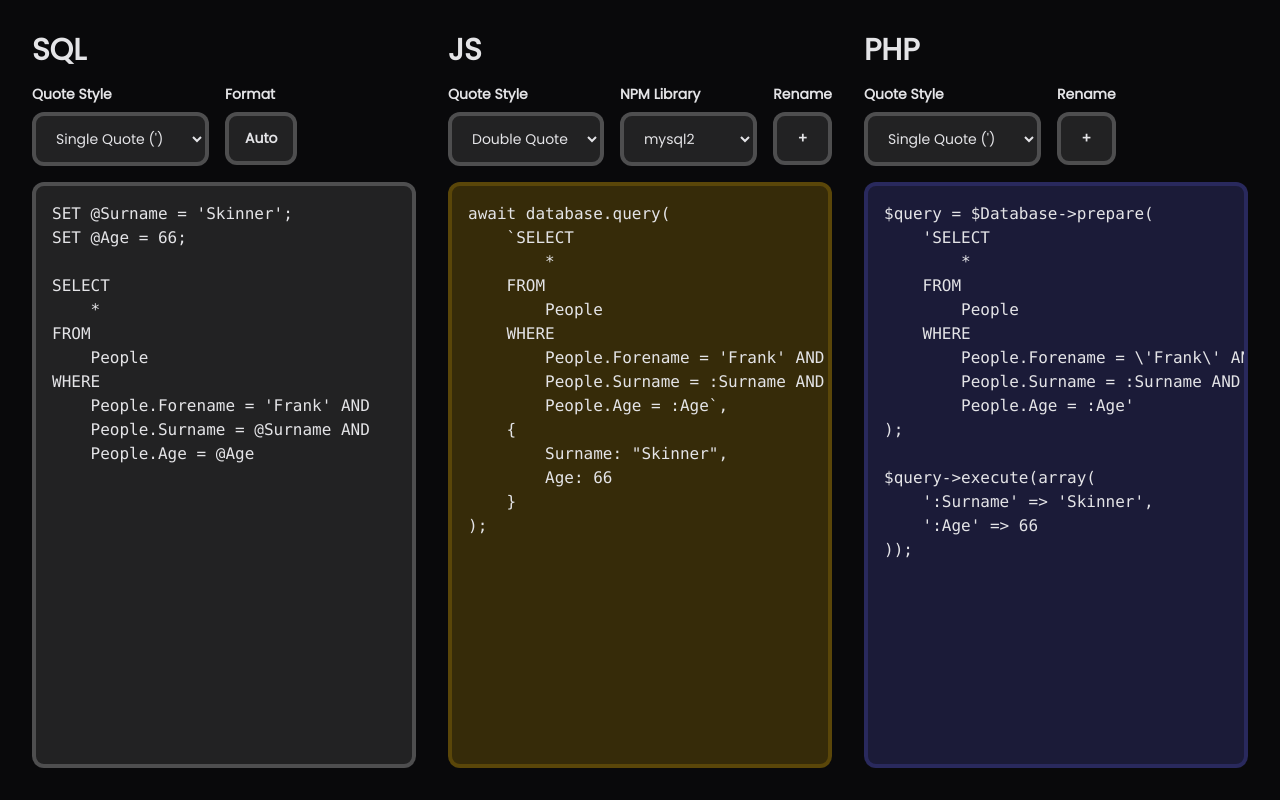
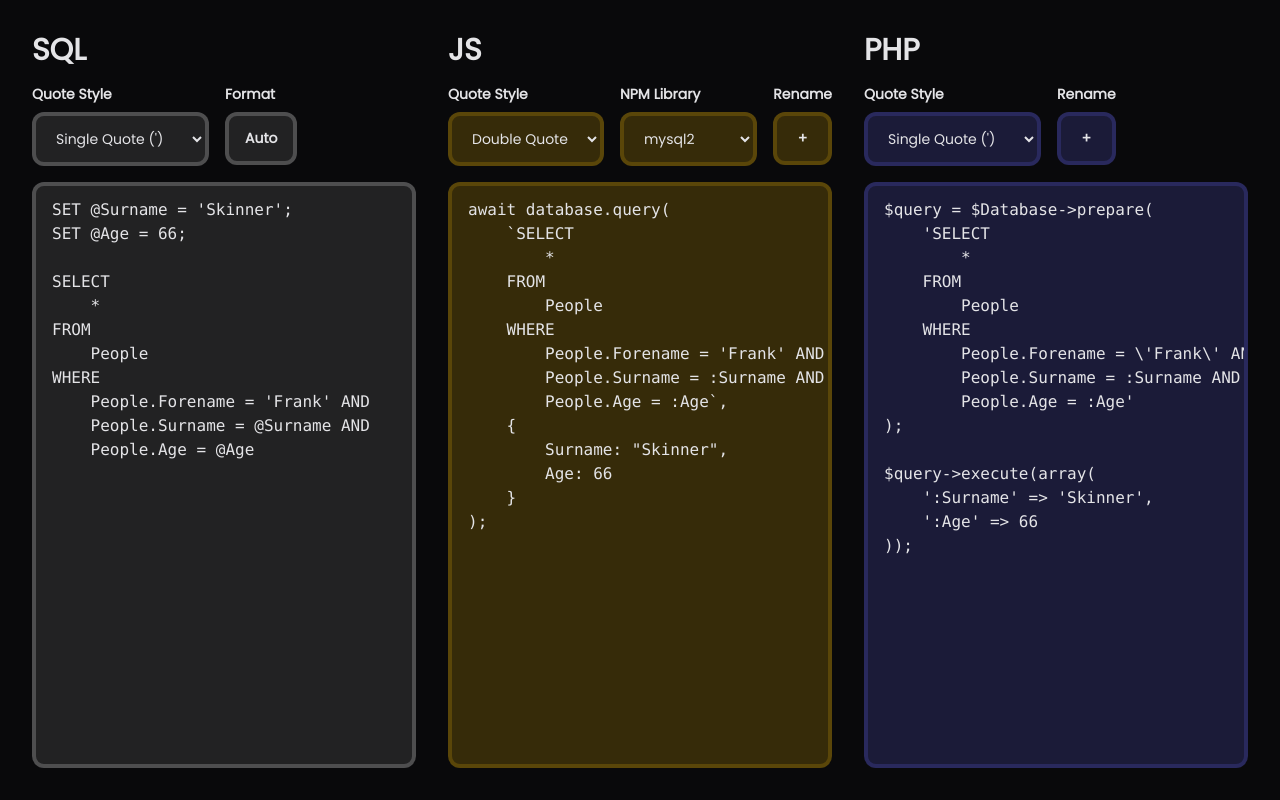
Before and after one commit to lukesrw/sql-converter, a Next.js app: page / in a window 1280 px wide. Built offline with nearby package versions, Linux system fonts and the light colour scheme.

Commit message:
Updated inputs to use variants

```diff
--- a/src/components/Button.tsx
+++ b/src/components/Button.tsx
@@ -1,19 +1,17 @@
 import { ButtonHTMLAttributes, PropsWithChildren } from "react";
 import { twMerge } from "tailwind-merge";
-import { INPUT_VARIANTS } from "./Inputs/Variants";
+import { BUTTON_VARIANTS, INPUT_VARIANTS } from "./Inputs/Variants";
 
 export interface ButtonProps
     extends PropsWithChildren,
-        Pick<ButtonHTMLAttributes<HTMLButtonElement>, "onClick" | "className" | "style"> {}
+        Pick<ButtonHTMLAttributes<HTMLButtonElement>, "onClick" | "className" | "style"> {
+    variant: keyof typeof BUTTON_VARIANTS;
+}
 
 export function Button(props: ButtonProps) {
     return (
         <button
-            className={twMerge(
-                INPUT_VARIANTS.base,
-                "flex justify-center items-center hover:bg-white/20 disabled:hover:bg-white/10 active:bg-white/40 border-4 hover:border-white/40 active:border-white/80 disabled:hover:border-white/20 disabled:opacity-50 rounded-xl mt-2 font-bold",
-                props.className
-            )}
+            className={twMerge(BUTTON_VARIANTS[props.variant || "base"], props.className)}
             style={{
                 lineHeight: "normal",
                 ...props.style
--- a/src/components/Controls/NPMLibrary.tsx
+++ b/src/components/Controls/NPMLibrary.tsx
@@ -1,8 +1,10 @@
 import { Dispatch, SetStateAction } from "react";
 import { Label } from "../Label";
 import { Select } from "../Inputs/Select";
+import { INPUT_VARIANTS } from "../Inputs/Variants";
 
 export interface NPMLibraryProps {
+    variant: keyof typeof INPUT_VARIANTS;
     library: string;
     setLibrary: Dispatch<SetStateAction<string>>;
 }
@@ -11,6 +13,7 @@ export function NPMLibrary(props: NPMLibraryProps) {
     return (
         <Label label="NPM Library">
             <Select
+                variant={props.variant}
                 options={{
                     mysql: "mysql2",
                     sqlite: "better-sqlite3"
--- a/src/components/Controls/QuoteStyle.tsx
+++ b/src/components/Controls/QuoteStyle.tsx
@@ -1,8 +1,10 @@
 import { Dispatch, SetStateAction } from "react";
 import { Label } from "../Label";
 import { Select } from "../Inputs/Select";
+import { INPUT_VARIANTS } from "../Inputs/Variants";
 
 export interface QuoteStyleProps {
+    variant?: keyof typeof INPUT_VARIANTS;
     quote: string;
     setQuote: Dispatch<SetStateAction<string>>;
 }
@@ -11,6 +13,7 @@ export function QuoteStyle(props: QuoteStyleProps) {
     return (
         <Label label="Quote Style">
             <Select
+                variant={props.variant}
                 value={props.quote}
                 setValue={props.setQuote}
                 options={{
--- a/src/components/Controls/Rename.tsx
+++ b/src/components/Controls/Rename.tsx
@@ -3,8 +3,10 @@ import { Options } from "../Options";
 import { Label } from "../Label";
 import { TextInput } from "../Inputs/TextInput";
 import { Button } from "../Button";
+import { BUTTON_VARIANTS, INPUT_VARIANTS } from "../Inputs/Variants";
 
 export interface RenameProps {
+    variant: keyof typeof INPUT_VARIANTS;
     isShown: boolean;
 
     databaseName: string;
@@ -22,11 +24,19 @@ export function Rename(props: RenameProps) {
             <h3 className="block text-xl mb-2">Rename</h3>
             <Options>
                 <Label label="Database" className="w-full">
-                    <TextInput value={props.databaseName} setValue={props.setDatabaseName}></TextInput>
+                    <TextInput
+                        variant={props.variant}
+                        value={props.databaseName}
+                        setValue={props.setDatabaseName}
+                    ></TextInput>
                 </Label>
                 {typeof props.queryName === "string" && (
                     <Label label="Query" className="w-full">
-                        <TextInput value={props.queryName} setValue={props.setQueryName}></TextInput>
+                        <TextInput
+                            variant={props.variant}
+                            value={props.queryName}
+                            setValue={props.setQueryName}
+                        ></TextInput>
                     </Label>
                 )}
             </Options>
@@ -35,6 +45,7 @@ export function Rename(props: RenameProps) {
 }
 
 export interface RenameButtonProps {
+    variant: keyof typeof BUTTON_VARIANTS;
     isShown: boolean;
     setIsShown: Dispatch<SetStateAction<boolean>>;
 }
@@ -42,7 +53,9 @@ export interface RenameButtonProps {
 export function RenameButton(props: RenameButtonProps) {
     return (
         <Label label="Rename">
-            <Button onClick={() => props.setIsShown((isShown) => !isShown)}>{props.isShown ? "-" : "+"}</Button>
+            <Button variant={props.variant} onClick={() => props.setIsShown((isShown) => !isShown)}>
+                {props.isShown ? "-" : "+"}
+            </Button>
         </Label>
     );
 }
--- a/src/components/Editor/JSEditor.tsx
+++ b/src/components/Editor/JSEditor.tsx
@@ -91,11 +91,12 @@ ${queryName}.run({
     return (
         <>
             <Options>
-                <QuoteStyle quote={quote} setQuote={setQuote}></QuoteStyle>
-                <NPMLibrary library={library} setLibrary={setLibrary}></NPMLibrary>
-                <RenameButton isShown={rename} setIsShown={setRename}></RenameButton>
+                <QuoteStyle variant="js" quote={quote} setQuote={setQuote}></QuoteStyle>
+                <NPMLibrary variant="js" library={library} setLibrary={setLibrary}></NPMLibrary>
+                <RenameButton variant="js" isShown={rename} setIsShown={setRename}></RenameButton>
             </Options>
             <Rename
+                variant="js"
                 isShown={rename}
                 databaseName={databaseName}
                 setDatabaseName={setDatabaseName}
@@ -104,7 +105,7 @@ ${queryName}.run({
             ></Rename>
             <Editor
                 aria-label="JS Editor"
-                className="bg-yellow-500/20 border-yellow-500/20 focus:border-yellow-500/40"
+                variant="js"
                 value={js}
                 setValue={setJS}
                 onInput={(value) => {
--- a/src/components/Editor/PHPEditor.tsx
+++ b/src/components/Editor/PHPEditor.tsx
@@ -62,10 +62,11 @@ ${queryName}->execute(array(
     return (
         <>
             <Options>
-                <QuoteStyle quote={quote} setQuote={setQuote}></QuoteStyle>
-                <RenameButton isShown={rename} setIsShown={setRename}></RenameButton>
+                <QuoteStyle variant="php" quote={quote} setQuote={setQuote}></QuoteStyle>
+                <RenameButton variant="php" isShown={rename} setIsShown={setRename}></RenameButton>
             </Options>
             <Rename
+                variant="php"
                 isShown={rename}
                 databaseName={databaseName}
                 setDatabaseName={setDatabaseName}
@@ -73,8 +74,8 @@ ${queryName}->execute(array(
                 setQueryName={setQueryName}
             ></Rename>
             <Editor
+                variant="php"
                 aria-label="PHP Editor"
-                className="bg-indigo-500/20 border-indigo-500/20 focus:border-indigo-500/40"
                 onInput={(value) => {
                     let match = value.match(/(?:prepare|query)\(\s*('|")(?<query>.+?)(?<!\\)\1/is);
                     let query = "";
--- a/src/components/Inputs/Editor.tsx
+++ b/src/components/Inputs/Editor.tsx
@@ -8,8 +8,10 @@ import {
     useState
 } from "react";
 import { twMerge } from "tailwind-merge";
+import { INPUT_VARIANTS } from "./Variants";
 
-export interface EditorProps extends Pick<TextareaHTMLAttributes<HTMLTextAreaElement>, "aria-label" | "className"> {
+export interface EditorProps extends Pick<TextareaHTMLAttributes<HTMLTextAreaElement>, "aria-label"> {
+    variant?: keyof typeof INPUT_VARIANTS;
     textarea: RefObject<HTMLTextAreaElement>;
     value: string;
     setValue: Dispatch<SetStateAction<string>>;
@@ -106,8 +108,8 @@ export function Editor(props: EditorProps) {
             spellCheck={false}
             ref={props.textarea}
             className={twMerge(
-                "w-full h-full min-h-[16ch] outline-none rounded-xl p-4 border-4 resize-none whitespace-pre",
-                props.className
+                INPUT_VARIANTS[props.variant || "base"],
+                "h-full min-h-[16ch] outline-none resize-none whitespace-pre mt-0"
             )}
             style={{
                 fontFamily: "Consolas"
--- a/src/components/Inputs/Select.tsx
+++ b/src/components/Inputs/Select.tsx
@@ -3,7 +3,7 @@ import { twMerge } from "tailwind-merge";
 import { INPUT_VARIANTS } from "./Variants";
 
 export interface SelectProps {
-    variant: keyof typeof INPUT_VARIANTS;
+    variant?: keyof typeof INPUT_VARIANTS;
     value: string;
     setValue: Dispatch<SetStateAction<string>>;
     options: Record<string, string>;
@@ -12,7 +12,7 @@ export interface SelectProps {
 export function Select(props: SelectProps) {
     return (
         <select
-            className={twMerge(INPUT_VARIANTS.base, "focus:border-white/40")}
+            className={twMerge(INPUT_VARIANTS[props.variant || "base"])}
             value={props.value}
             onChange={(event) => props.setValue(event.currentTarget.value)}
         >
--- a/src/components/Inputs/TextInput.tsx
+++ b/src/components/Inputs/TextInput.tsx
@@ -3,6 +3,7 @@ import { twMerge } from "tailwind-merge";
 import { INPUT_VARIANTS } from "./Variants";
 
 export interface TextInputProps {
+    variant: keyof typeof INPUT_VARIANTS;
     value: string;
     setValue: Dispatch<SetStateAction<string>>;
 }
@@ -11,7 +12,7 @@ export function TextInput(props: TextInputProps) {
     return (
         <input
             value={props.value}
-            className={twMerge(INPUT_VARIANTS.base)}
+            className={INPUT_VARIANTS[props.variant || "base"]}
             onChange={(event) => props.setValue(event.currentTarget.value)}
         ></input>
     );
--- a/src/components/Inputs/Variants.ts
+++ b/src/components/Inputs/Variants.ts
@@ -1,5 +1,26 @@
-const base = "bg-white/10 p-4 py-3 block mt-2 rounded-xl font-normal border-4 border-white/20 w-full outline-none";
+import { twMerge } from "tailwind-merge";
+
+const inputBase = "bg-white/10 p-4 py-3 block mt-2 rounded-xl font-normal border-4 border-white/20 w-full outline-none";
+
+const buttonBase =
+    "flex justify-center items-center hover:bg-white/20 disabled:hover:bg-white/10 active:bg-white/40 border-4 hover:border-white/40 active:border-white/80 disabled:hover:border-white/20 disabled:opacity-50 rounded-xl mt-2 font-bold";
 
 export const INPUT_VARIANTS = {
-    base
+    base: inputBase,
+    js: twMerge(inputBase, "bg-yellow-500/20 border-yellow-500/20 focus:border-yellow-500/40"),
+    php: twMerge(inputBase, "bg-indigo-500/20 border-indigo-500/20 focus:border-indigo-500/40")
 };
+
+export const BUTTON_VARIANTS = {
+    base: twMerge(INPUT_VARIANTS.base, buttonBase),
+    js: twMerge(
+        INPUT_VARIANTS.js,
+        buttonBase,
+        "hover:bg-yellow-500/30 hover:border-yellow-500/40 active:bg-yellow-500/40 active:border-yellow-500/60"
+    ),
+    php: twMerge(
+        INPUT_VARIANTS.php,
+        buttonBase,
+        "hover:bg-indigo-500/30 hover:border-indigo-500/40 active:bg-indigo-500/40 active:border-indigo-500/60"
+    )
+};
```
